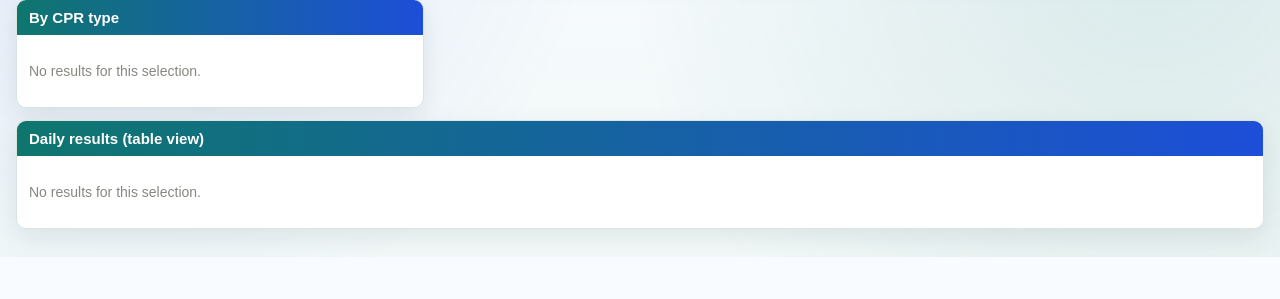
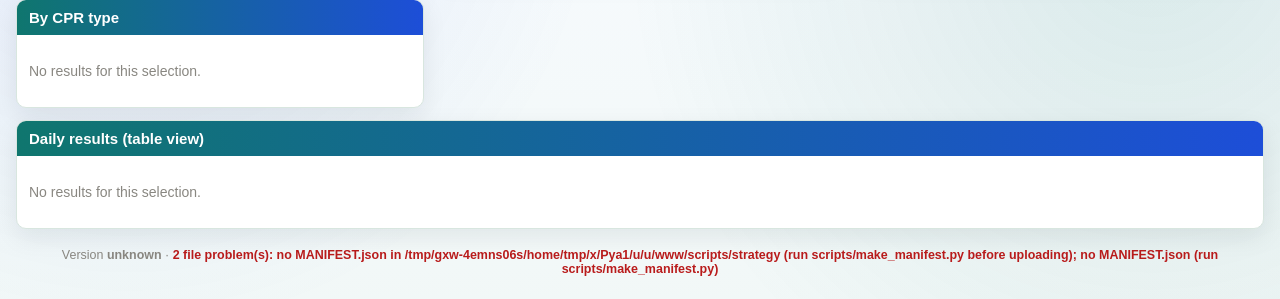
Before and after one commit to rajaprabu-p/ai_algo_ui, a Flask app: page /performance in a window 1280 px wide. Shown: the part 1019-1318 px from the top of the page. Before the commit the page ends 1276 px from the top, so only its background shows below. Run offline with Flask 3, Linux system fonts and the light colour scheme; the visitor is signed in with stand-in values (Sample User, id 1); data that the repository does not hold is empty; parts of the project's set-up code (start-up, migrations or seed data) failed here and were passed over.

Commit message:
Version footer: manifest version and file check on both pages
- MANIFEST.json also fingerprints the dashboard files ("app_files":
  app.py, templates/*.html, top-level scripts/*.py, market_holidays.txt).
  The engine still checks only "files", so a stale dashboard file never
  blocks LIVE_ORDER.
- deploy_check.check_app(); app.py loads deploy_check.py by path and
  deploy_status() feeds a footer on the dashboard and Performance page:
  "Version <stamp_commit> · all N files match", or the file problems, plus
  "restart Flask" when app.py changed after Flask started. GET /api/version.
- make_manifest.py reports strategy and dashboard file counts; --check
  covers both.

Co-Authored-By: Claude Opus 5.5 <noreply@anthropic.com>

```diff
--- a/app.py
+++ b/app.py
@@ -676,6 +676,50 @@ def stop_named_strategy(name: str) -> tuple[bool, str]:
         return False, str(e)
 
 
+def _load_deploy_check():
+    """scripts/strategy/deploy_check.py, loaded by path (no strategy package import)."""
+    import importlib.util
+    spec = importlib.util.spec_from_file_location("ai_algo_deploy_check", os.path.join(SCRIPTS_DIR, "strategy", "deploy_check.py"))
+    module = importlib.util.module_from_spec(spec)
+    sys.modules[spec.name] = module   # dataclasses look the module up while it loads
+    spec.loader.exec_module(module)
+    return module
+
+
+try:
+    _deploy_check = _load_deploy_check()
+    _APP_FINGERPRINT_AT_START = _deploy_check.fingerprint(__import__("pathlib").Path(os.path.abspath(__file__)))
+except Exception:
+    _deploy_check, _APP_FINGERPRINT_AT_START = None, ""
+
+
+def deploy_status() -> dict:
+    """Version from MANIFEST.json and whether the strategy + dashboard files on disk match it.
+
+    Shown in the page footer so the server and this PC can be compared at a glance.
+    restart_needed: app.py on disk differs from the code this Flask process started with.
+    """
+    if _deploy_check is None:
+        return {"version": "unknown", "ok": False, "files": 0, "problems": ["deploy_check.py could not be loaded"],
+                "more_problems": 0, "restart_needed": False}
+    from pathlib import Path
+    strategy = _deploy_check.check(Path(SCRIPTS_DIR))
+    dashboard = _deploy_check.check_app(Path(SCRIPTS_DIR))
+    problems = strategy.problems() + [p for p in dashboard.problems() if p not in strategy.problems()]
+    try:
+        restart_needed = _deploy_check.fingerprint(Path(os.path.abspath(__file__))) != _APP_FINGERPRINT_AT_START
+    except Exception:
+        restart_needed = False
+    return {"version": strategy.version or dashboard.version or "unknown", "ok": not problems,
+            "files": strategy.checked + dashboard.checked, "problems": problems[:8],
+            "more_problems": max(0, len(problems) - 8), "restart_needed": restart_needed}
+
+
+@app.route("/api/version")
+def api_version():
+    return jsonify({"ok": True, **deploy_status()})
+
+
 @app.route("/")
 def index():
     if not session.get("logged_in"):
@@ -686,6 +730,7 @@ def index():
         server_time=ist_now_str(),
         server_time_epoch=time.time(),
         market_holidays=load_market_holidays(),
+        deploy=deploy_status(),
     )
 
 
@@ -2255,7 +2300,7 @@ def session_starts(log_dir: str, source: str, variant: str) -> dict:
 
 @app.route("/performance")
 def performance_page():
-    return render_template("performance.html")
+    return render_template("performance.html", deploy=deploy_status())
 
 
 def performance_groups(log_dir: str) -> list:
--- a/scripts/strategy/deploy_check.py
+++ b/scripts/strategy/deploy_check.py
@@ -12,6 +12,10 @@ needs. At startup the engine compares the files on disk with it:
 
 Fingerprints ignore line endings, because FileZilla uploads .py files in ASCII
 mode and converts Windows (CRLF) line endings to Linux (LF) ones.
+
+The manifest also fingerprints the dashboard files ("app_files": app.py,
+templates/, the top-level scripts). The engine ignores them; the dashboard
+footer shows the version and whether those files match (check_app).
 """
 
 from __future__ import annotations
@@ -30,6 +34,7 @@ PACKAGE_DIR = Path(__file__).resolve().parent
 MANIFEST_PATH = PACKAGE_DIR / MANIFEST_NAME
 # Files outside the strategy/ package that the engine needs (relative to scripts/).
 EXTRA_FILES = ("v28_strategy_main.py", "v30_strategy_main.py", "editable_config.py")
+PROJECT_DIR = SCRIPTS_DIR.parent
 BLOCKING_MODES = {"LIVE_ORDER"}
 EXIT_CODE_BLOCKED = 4
 
@@ -48,6 +53,23 @@ def tracked_files(scripts_dir: Path = SCRIPTS_DIR) -> list[str]:
         if "__pycache__" not in p.parts
     ]
     files += [name for name in EXTRA_FILES if (scripts_dir / name).exists()]
+    return sorted(set(files))
+
+
+def app_tracked_files(project_dir: Path = PROJECT_DIR) -> list[str]:
+    """Dashboard files (POSIX paths relative to the project): app.py, templates, top-level scripts.
+
+    Strategy files are in the "files" section already; tests and data are left out.
+    """
+    files = ["app.py"] if (project_dir / "app.py").exists() else []
+    templates = project_dir / "templates"
+    if templates.is_dir():
+        files += [p.relative_to(project_dir).as_posix() for p in templates.glob("*.html")]
+    scripts = project_dir / "scripts"
+    if scripts.is_dir():
+        files += [p.relative_to(project_dir).as_posix() for p in scripts.glob("*.py") if p.name not in EXTRA_FILES]
+        if (scripts / "market_holidays.txt").exists():
+            files.append("scripts/market_holidays.txt")
     return sorted(set(files))
 
 
@@ -70,6 +92,7 @@ def build_manifest(scripts_dir: Path = SCRIPTS_DIR, version: str | None = None)
         "version": version or f"{stamp}_{_git_version(scripts_dir)}",
         "created": datetime.now().isoformat(timespec="seconds"),
         "files": {rel: fingerprint(scripts_dir / rel) for rel in tracked_files(scripts_dir)},
+        "app_files": {rel: fingerprint(scripts_dir.parent / rel) for rel in app_tracked_files(scripts_dir.parent)},
     }
 
 
@@ -123,6 +146,32 @@ def check(scripts_dir: Path = SCRIPTS_DIR) -> CheckResult:
     return result
 
 
+def check_app(scripts_dir: Path = SCRIPTS_DIR) -> CheckResult:
+    """Compare the dashboard files with the manifest's "app_files" (the engine does not use this)."""
+    path = scripts_dir / "strategy" / MANIFEST_NAME
+    project_dir = scripts_dir.parent
+    if not path.exists():
+        return CheckResult(error=f"no {MANIFEST_NAME} (run scripts/make_manifest.py)")
+    try:
+        manifest = json.loads(path.read_text(encoding="utf-8"))
+    except Exception as exc:
+        return CheckResult(error=f"cannot read {path}: {exc}")
+    result = CheckResult(version=str(manifest.get("version", "?")))
+    if "app_files" not in manifest:
+        result.error = "manifest has no dashboard files (made by an older make_manifest.py; run it again)"
+        return result
+    expected = dict(manifest["app_files"])
+    for rel, digest in sorted(expected.items()):
+        target = project_dir / rel
+        if not target.exists():
+            result.missing.append(rel)
+        elif fingerprint(target) != digest:
+            result.changed.append(rel)
+        result.checked += 1
+    result.extra = [rel for rel in app_tracked_files(project_dir) if rel not in expected]
+    return result
+
+
 def verify_or_exit(run_mode: str, scripts_dir: Path = SCRIPTS_DIR, environ=None) -> CheckResult:
     """Print the check result; raise SystemExit(4) when LIVE_ORDER must not start."""
     environ = os.environ if environ is None else environ
--- a/templates/performance.html
+++ b/templates/performance.html
@@ -191,6 +191,9 @@
     .table-wrap { overflow-x: auto; max-height: 420px; overflow-y: auto; }
     .empty { color: var(--text-muted); padding: 16px 0; }
     .loading { opacity: 0.55; transition: opacity 0.15s; }
+    .deploy-footer { margin: 1.2rem 0 0.4rem; text-align: center; font-size: 0.78rem; color: var(--text-muted); word-break: break-word; }
+    .deploy-footer .deploy-ok { color: #15803d; }
+    .deploy-footer .deploy-bad { color: #b91c1c; font-weight: 600; }
   </style>
 </head>
 <body>
@@ -1019,5 +1022,11 @@
     try { const v = localStorage.getItem('perfView'); savedView = ['compare', 'pvb'].includes(v) ? v : 'single'; } catch(e) {}
     if(savedView !== 'single') setView(savedView); else load(false);
   </script>
+  <footer class="deploy-footer" title="{% for p in deploy.problems %}{{ p }}&#10;{% endfor %}">
+    Version <strong>{{ deploy.version }}</strong> ·
+    {% if deploy.ok %}<span class="deploy-ok">all {{ deploy.files }} files match</span>
+    {% else %}<span class="deploy-bad">{{ deploy.problems|length + deploy.more_problems }} file problem(s): {{ deploy.problems[:3]|join('; ') }}{% if deploy.problems|length > 3 or deploy.more_problems %} …{% endif %}</span>{% endif %}
+    {% if deploy.restart_needed %} · <span class="deploy-bad">app.py changed since Flask started: restart Flask</span>{% endif %}
+  </footer>
 </body>
 </html>
```
Also changed, not shown: scripts/make_manifest.py (+7 -5 lines), scripts/tests/test_deploy_check.py (+27 -0 lines), templates/index.html (+9 -0 lines).
